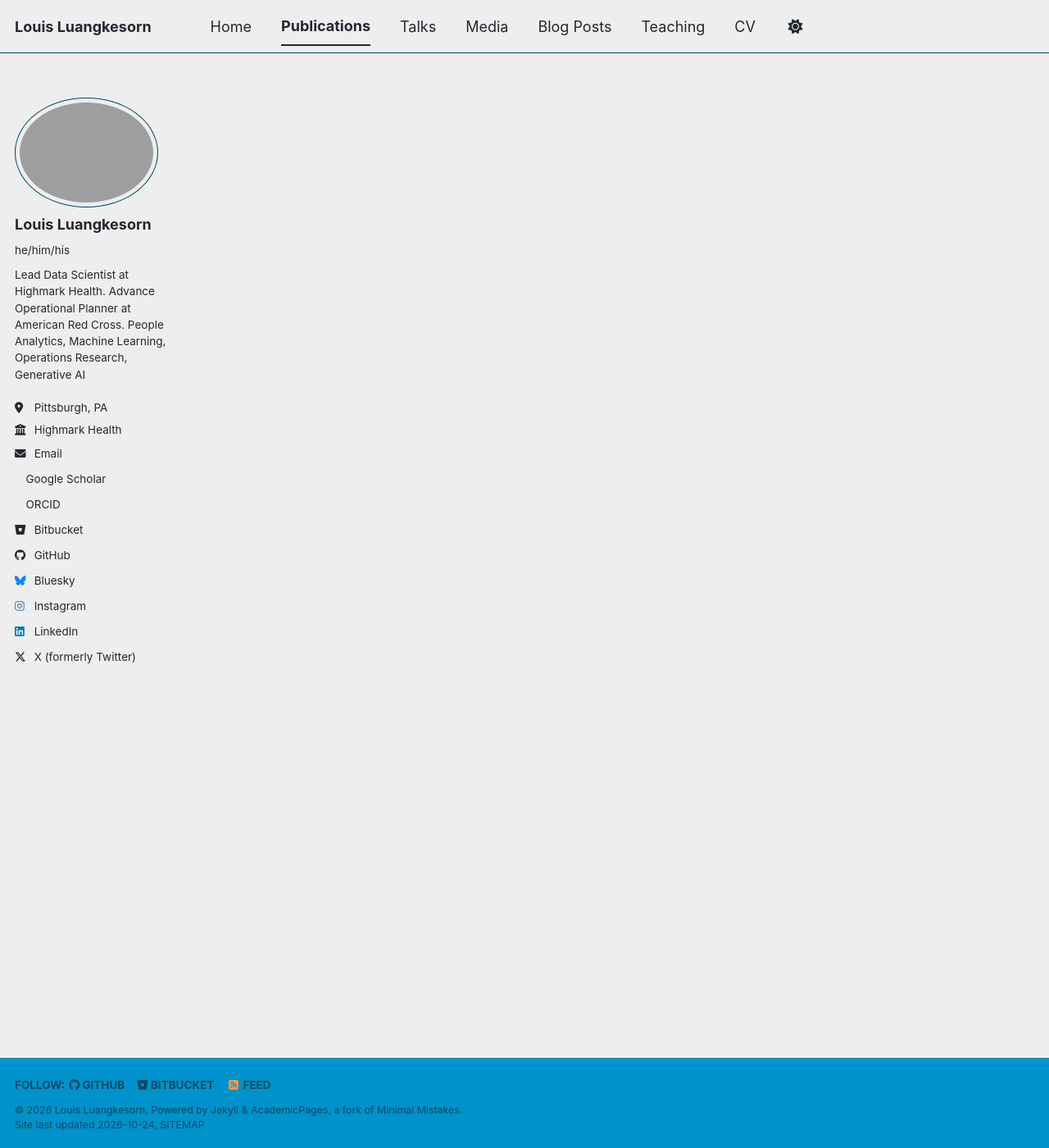
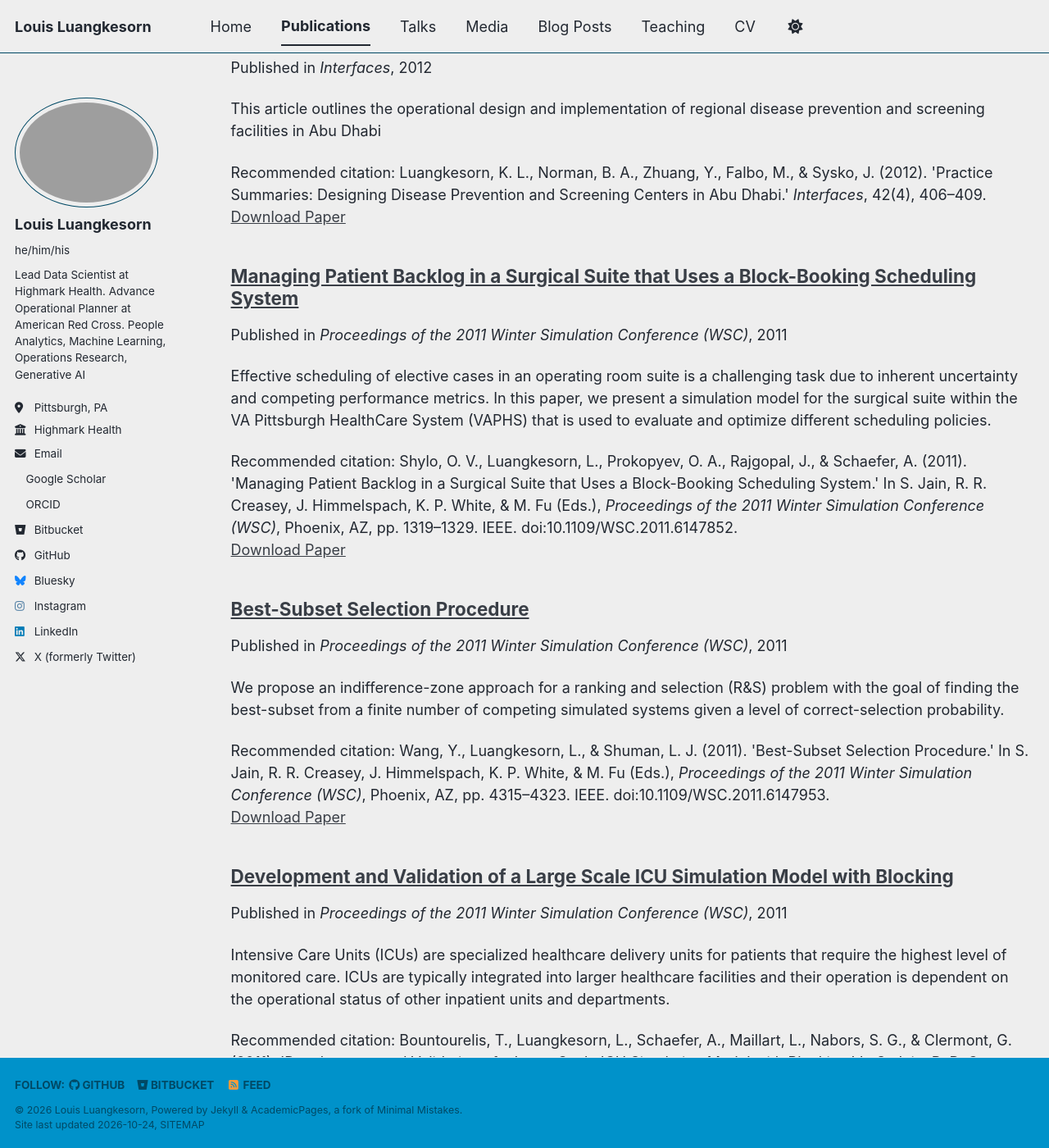
Before and after one commit to lluang/lluang.github.io, a Jekyll site: the page built from _pages/publications.html, in a window 1280 px wide and 1400 px high, scrolled down 4065 px. Shown: the whole window at 82% size. Built offline with Jekyll 4.4.1, drawn with Linux system fonts in a browser that asks for light colours; a style sheet for code colours, icons or effects is not loaded; some of the changed text lies outside the part shown.

Commit message:
Added wintersim papers from VA, best subset selection, and life cycle assessments

```diff
--- /dev/null
+++ b/_publications/2011-12-12-large-scale-icu-simulation-model-with-blocking.md
@@ -0,0 +1,13 @@
+---
+title: "Development and Validation of a Large Scale ICU Simulation Model with Blocking"
+collection: publications
+category: manuscripts
+permalink: /publication/2011-12-12-large-scale-icu-simulation-model-with-blocking
+excerpt: "Intensive Care Units (ICUs) are specialized healthcare delivery units for patients that require the highest level of monitored care. ICUs are typically integrated into larger healthcare facilities and their operation is dependent on the operational status of other inpatient units and departments."
+date: 2011-12-12
+venue: "Proceedings of the 2011 Winter Simulation Conference (WSC)"
+paperurl: "https://www.informs-sim.org/wsc11papers/102.pdf"
+citation: "Bountourelis, T., Luangkesorn, L., Schaefer, A., Maillart, L., Nabors, S. G., & Clermont, G. (2011). 'Development and Validation of a Large Scale ICU Simulation Model with Blocking.' In S. Jain, R. R. Creasey, J. Himmelspach, K. P. White, & M. Fu (Eds.), <i>Proceedings of the 2011 Winter Simulation Conference (WSC)</i>, Phoenix, AZ, pp. 1143–1153. IEEE. doi:10.1109/WSC.2011.6147837."
+---
+
+Intensive Care Units (ICUs) are specialized healthcare delivery units for patients that require the highest level of monitored care. ICUs are typically integrated into larger healthcare facilities and their operation is dependent on the operational status of other inpatient units and departments of the host facility. As patients transition between units, a lack of available beds in a requested unit may cause patients to stay in a level of care other than that which is clinically indicated, leading to unnecessary or unwarranted costs without improving medical outcomes. The simulation modeling work presented in this paper is part of a multidisciplinary research project aimed towards patient delays. We describe the design and validation of a large scale ICU simulation model that includes various inpatient units and departments of the hospital. We describe the (i) input data analysis, (ii) modeling of patient flow, and (iii) validation of the simulation model.
--- /dev/null
+++ b/_publications/2011-12-14-best-subset-selection-procedure.md
@@ -0,0 +1,13 @@
+---
+title: "Best-Subset Selection Procedure"
+collection: publications
+category: manuscripts
+permalink: /publication/2011-12-14-best-subset-selection-procedure
+excerpt: "We propose an indifference-zone approach for a ranking and selection (R&S) problem with the goal of finding the best-subset from a finite number of competing simulated systems given a level of correct-selection probability."
+date: 2011-12-14
+venue: "Proceedings of the 2011 Winter Simulation Conference (WSC)"
+paperurl: "https://www.informs-sim.org/wsc11papers/384.pdf"
+citation: "Wang, Y., Luangkesorn, L., & Shuman, L. J. (2011). 'Best-Subset Selection Procedure.' In S. Jain, R. R. Creasey, J. Himmelspach, K. P. White, & M. Fu (Eds.), <i>Proceedings of the 2011 Winter Simulation Conference (WSC)</i>, Phoenix, AZ, pp. 4315–4323. IEEE. doi:10.1109/WSC.2011.6147953."
+---
+
+We propose an indifference-zone approach for a ranking and selection (R&S) problem with the goal of finding the best-subset from a finite number of competing simulated systems given a level of correct-selection probability. Here the "best" system refers to the system with the largest or smallest performance measures. We present a best-subset selection procedure that can effectively eliminate the non-competitive systems and return only those alternatives as the selection result where statistically confident conclusions hold. Numerical experiments document that our procedure works well by selecting the correct best-subset with very high probability.
--- /dev/null
+++ b/_publications/2011-12-14-managing-patient-backlog-surgical-suite.md
@@ -0,0 +1,13 @@
+---
+title: "Managing Patient Backlog in a Surgical Suite that Uses a Block-Booking Scheduling System"
+collection: publications
+category: manuscripts
+permalink: /publication/2011-12-14-managing-patient-backlog-surgical-suite
+excerpt: "Effective scheduling of elective cases in an operating room suite is a challenging task due to inherent uncertainty and competing performance metrics. In this paper, we present a simulation model for the surgical suite within the VA Pittsburgh HealthCare System (VAPHS) that is used to evaluate and optimize different scheduling policies."
+date: 2011-12-14
+venue: "Proceedings of the 2011 Winter Simulation Conference (WSC)"
+paperurl: "https://www.informs-sim.org/wsc11papers/118.pdf"
+citation: "Shylo, O. V., Luangkesorn, L., Prokopyev, O. A., Rajgopal, J., & Schaefer, A. (2011). 'Managing Patient Backlog in a Surgical Suite that Uses a Block-Booking Scheduling System.' In S. Jain, R. R. Creasey, J. Himmelspach, K. P. White, & M. Fu (Eds.), <i>Proceedings of the 2011 Winter Simulation Conference (WSC)</i>, Phoenix, AZ, pp. 1319–1329. IEEE. doi:10.1109/WSC.2011.6147852."
+---
+
+Effective scheduling of elective cases in an operating room suite is a challenging task due to inherent uncertainty and competing performance metrics. In this paper, we present a simulation model for the surgical suite within the VA Pittsburgh HealthCare System (VAPHS) that is used to evaluate and optimize different scheduling policies. A flexible set of probabilistic scheduling rules is evaluated and a dynamic scheduling policy is proposed as an alternative to static strategies. The dynamic scheduling policy allows us to reduce the variance in patient waiting times and backlogs. The developed simulation model is based on the data collected at the VAPHS.
--- /dev/null
+++ b/_publications/2012-12-12-case-against-utilization.md
@@ -0,0 +1,13 @@
+---
+title: "The Case Against Utilization: Deceptive Performance Measures in In-Patient Care Capacity Models"
+collection: publications
+category: manuscripts
+permalink: /publication/2012-12-12-case-against-utilization
+excerpt: "Health care capacity decisions are often based on average performance metrics such as utilization. However, such decisions can be misleading, as a large portion of the costs in service operations is due to the inability to provide service due to congestion."
+date: 2012-12-12
+venue: "Proceedings of the 2012 Winter Simulation Conference (WSC)"
+paperurl: "https://informs-sim.org/wsc12papers/includes/files/con423.pdf"
+citation: "Luangkesorn, K. L., Bountourelis, T., Schaefer, A., Nabors, S., & Clermont, G. (2012). 'The Case Against Utilization: Deceptive Performance Measures in In-Patient Care Capacity Models.' In C. Laroque, J. Himmelspach, R. Pasupathy, O. Rose, & A. M. Uhrmacher (Eds.), <i>Proceedings of the 2012 Winter Simulation Conference (WSC)</i>, Berlin, Germany, pp. 847–858. IEEE. doi:10.1109/WSC.2012.6465104."
+---
+
+Health care capacity decisions are often based on average performance metrics such as utilization. However, such decisions can be misleading, as a large portion of the costs in service operations is due to the inability to provide service due to congestion. This paper reviews sources of variation that affect in-patient care capacity and develops a series of models of patient flow in a health care facility. We demonstrate that, while beds, operating hours, staffing, and services provided are fixed, models that do not account for natural variations in the arrival rate and correlation in patient lengths of stay in sequential units will show the same utilization, but underestimate congestion and the resulting costs. Therefore, we argue that utilization is an inappropriate measure for validating models and congestion metrics such as blocking and diversions should be used instead.
--- /dev/null
+++ b/_publications/2012-12-12-sensitivity-analysis-icu-simulation-model.md
@@ -0,0 +1,13 @@
+---
+title: "Sensitivity Analysis of an ICU Simulation Model"
+collection: publications
+category: manuscripts
+permalink: /publication/2012-12-12-sensitivity-analysis-icu-simulation-model
+excerpt: "The modeling and simulation of inpatient healthcare systems comprising multiple interconnected units of monitored care is a challenging task given the nature of clinical practices and procedures that regulate patient flows."
+date: 2012-12-12
+venue: "Proceedings of the 2012 Winter Simulation Conference (WSC)"
+paperurl: "https://informs-sim.org/wsc12papers/includes/files/con465.pdf"
+citation: "Bountourelis, T., Eckman, D., Luangkesorn, L., Schaefer, A., Nabors, S. G., & Clermont, G. (2012). 'Sensitivity Analysis of an ICU Simulation Model.' In C. Laroque, J. Himmelspach, R. Pasupathy, O. Rose, & A. M. Uhrmacher (Eds.), <i>Proceedings of the 2012 Winter Simulation Conference (WSC)</i>, Berlin, Germany, pp. 931–942. IEEE. doi:10.1109/WSC.2012.6465121."
+---
+
+The modeling and simulation of inpatient healthcare systems comprising multiple interconnected units of monitored care is a challenging task given the nature of clinical practices and procedures that regulate patient flows. In this paper, we (i) evaluate the structural challenges regarding the modeling of patient movement rules in face of congestion, and (ii) examine the sensitivity of simulation output, expressed by patient delays and diversions, over different patient movement modeling approaches. In this work, we use a high-fidelity simulation model of a tertiary facility that can incorporate complex patient movement rules to investigate the challenges inherent in its employment for resource allocation tasks.
--- /dev/null
+++ b/_publications/2021-12-15-simulation-ml-long-term-production-planning.md
@@ -0,0 +1,13 @@
+---
+title: "Using Simulation and Machine Learning to Innovate Long-Term Production and Operational Planning"
+collection: publications
+category: manuscripts
+permalink: /publication/2021-12-15-simulation-ml-long-term-production-planning
+excerpt: "In this study, machine learning and simulation technologies are applied to forecast future egg production operations on the basis of production cycles of egg laying hens."
+date: 2021-12-15
+venue: "Proceedings of the 2021 Winter Simulation Conference (WSC)"
+paperurl: "https://www.informs-sim.org/wsc21papers/054.pdf"
+citation: "Gaku, R., Luangkesorn, L., & Takakuwa, S. (2021). 'Using Simulation and Machine Learning to Innovate Long-Term Production and Operational Planning.' In S. Kim, B. Feng, K. Smith, S. Masoud, Z. Zheng, C. Szabo, & M. Loper (Eds.), <i>Proceedings of the 2021 Winter Simulation Conference (WSC)</i>, Phoenix, AZ."
+---
+
+In this study, machine learning and simulation technologies are applied to forecast future egg production operations on the basis of production cycles of egg laying hens. Internal business data and related historical external economic data are used to provide information that is more accurate for decision-making in production and operational planning, extending until the end of the production cycle. The key performance indicators required for long-term production planning, including average fodder costs, production output, and total sales of a production cycle, are designed and collated to help long-term production planning and operation, including fodder procurement and egg marketing strategies as well as financial decisions for each poultry production cycle.
```
Also changed, not shown: _publications/2021-11-01-life-cycle-assessment.md (renamed from _publications/2021-01-01-life-cycle-assessment.md, +2 -2 lines), _talks/2021-10-25-evaluating-specialist-staffing-telestroke.md (+5 -1 lines), _talks/2026-02-01-using-generative-ai-in-analytics.md (deleted, +0 -13 lines), _talks/2026-02-26-using-generative-ai-in-analytics.md (added, +18 -0 lines).
